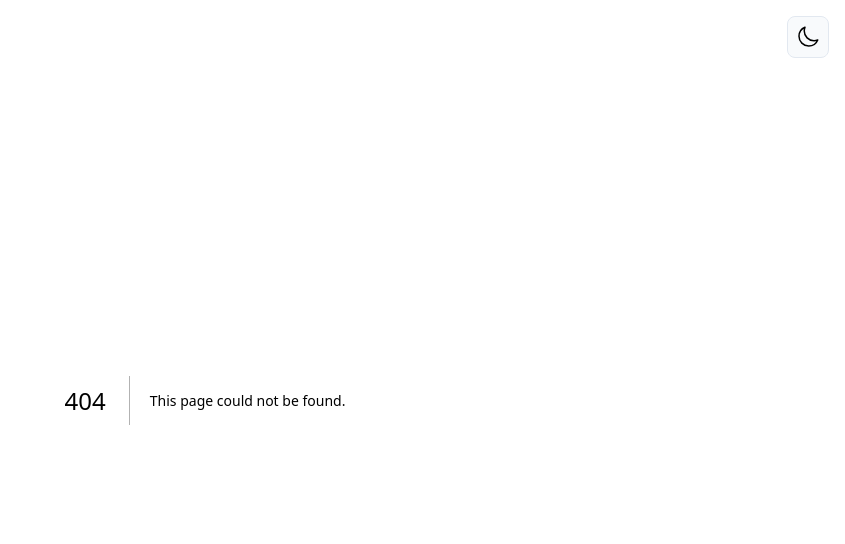
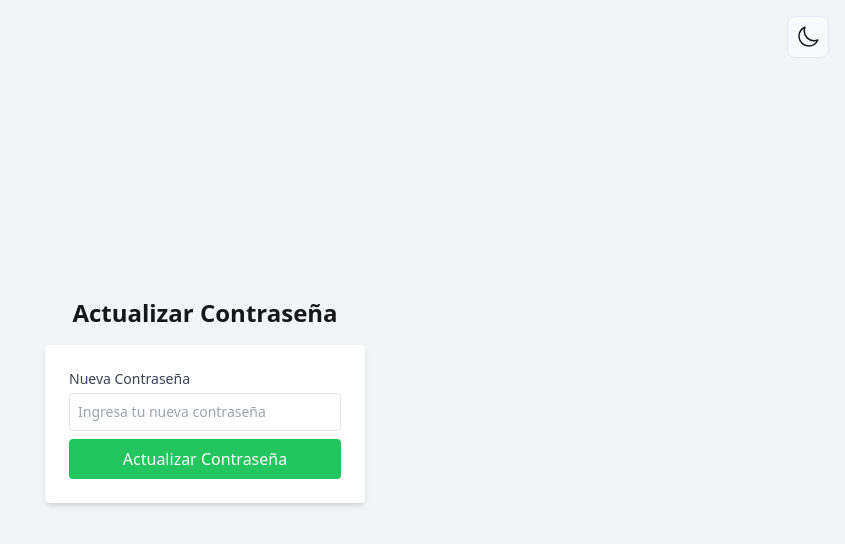
Before and after one commit to platanus-hack/team-1, a Next.js app: page /update-password in a window 1280 px wide. Before the commit this address had no page. Shown: the top 544 px of the page, without its empty margins (435-1280 px from the left). Built offline with nearby package versions, Linux system fonts and the light colour scheme; no server answers.

Commit message:
Se realiza cambio de contraseña

```diff
--- /dev/null
+++ b/src/app/update-password/page.jsx
@@ -0,0 +1,67 @@
+"use client";
+import { useRouter } from 'next/navigation'; // Importa useRouter
+import { useState } from "react";
+import { supabase } from "../../utils/supabaseClient";
+
+
+export default function UpdatePassword() {
+  const router = useRouter();
+
+  const [password, setPassword] = useState("");
+  const [loading, setLoading] = useState(false);
+  const [message, setMessage] = useState("");
+  const [error, setError] = useState("");
+
+  const handleUpdatePassword = async (e) => {
+    e.preventDefault();
+    setLoading(true);
+    setMessage('');
+    setError('');
+
+    try {
+      const { data, error } = await supabase.auth.updateUser({ password });
+
+      if (error) {
+        if (error.code === 'same_password') {
+          setError("La nueva contraseña no puede ser la misma que la anterior.");
+        } else {
+          setError("Error al actualizar la contraseña. Por favor, inténtalo nuevamente más tarde.");
+        }
+      } else {
+        router.push('/home');
+      }
+    } catch (err) {
+      setError("Ha ocurrido un error inesperado. Por favor, inténtalo nuevamente más tarde.");
+    } finally {
+      setLoading(false);
+    }
+  };
+
+  return (
+    <div className="flex flex-col items-center justify-center h-screen bg-gray-100">
+      <h1 className="text-2xl font-bold mb-4">Actualizar Contraseña</h1>
+      <form className="bg-white p-6 rounded shadow-md w-80" onSubmit={handleUpdatePassword}>
+        <label className="block mb-2 text-sm font-medium text-gray-700">
+          Nueva Contraseña
+          <input
+            type="password"
+            value={password}
+            onChange={(e) => setPassword(e.target.value)}
+            className="block w-full p-2 border rounded mt-1"
+            placeholder="Ingresa tu nueva contraseña"
+            required
+          />
+        </label>
+        <button
+          type="submit"
+          disabled={loading}
+          className="bg-green-500 text-white px-4 py-2 rounded hover:bg-green-600 w-full"
+        >
+          {loading ? "Actualizando..." : "Actualizar Contraseña"}
+        </button>
+      </form>
+      {message && <p className="text-green-500 mt-4">{message}</p>}
+      {error && <p className="text-red-500 mt-4">{error}</p>}
+    </div>
+  );
+}
```
